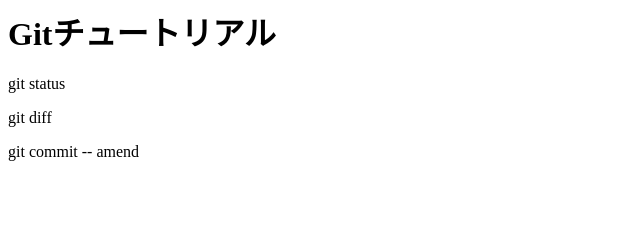
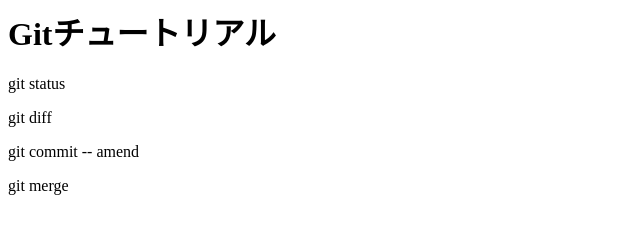
Before and after one commit to Shunsuke-Inoue-KDC/git_tutorial, a plain HTML site: page index.html in a window 1280 px wide. Shown: the full height of the page, 0-640 px from the left. Drawn offline with Linux system fonts and the light colour scheme.

Commit message:
git mergeを追記

```diff
--- a/index.html
+++ b/index.html
@@ -10,3 +10,6 @@
 <p>
 	git commit -- amend
 </p>
+<p>
+	git merge
+</p>
```
